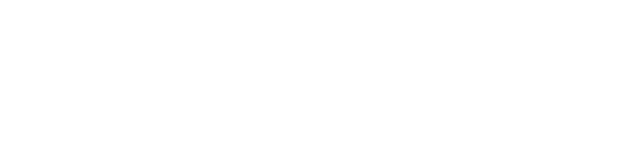
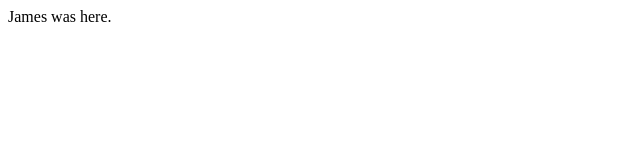
Before and after one commit to Stjep1/DECO1016, a plain HTML site: page index.html in a window 1280 px wide. Shown: the whole page, without its empty margins (0-640 px from the left). Drawn offline with Linux system fonts and the light colour scheme.

Commit message:
Update index.html

```diff
--- a/index.html
+++ b/index.html
@@ -6,5 +6,7 @@
   </head>
   <body>
 
+    James was here.
+
   </body>
 </html>
```
